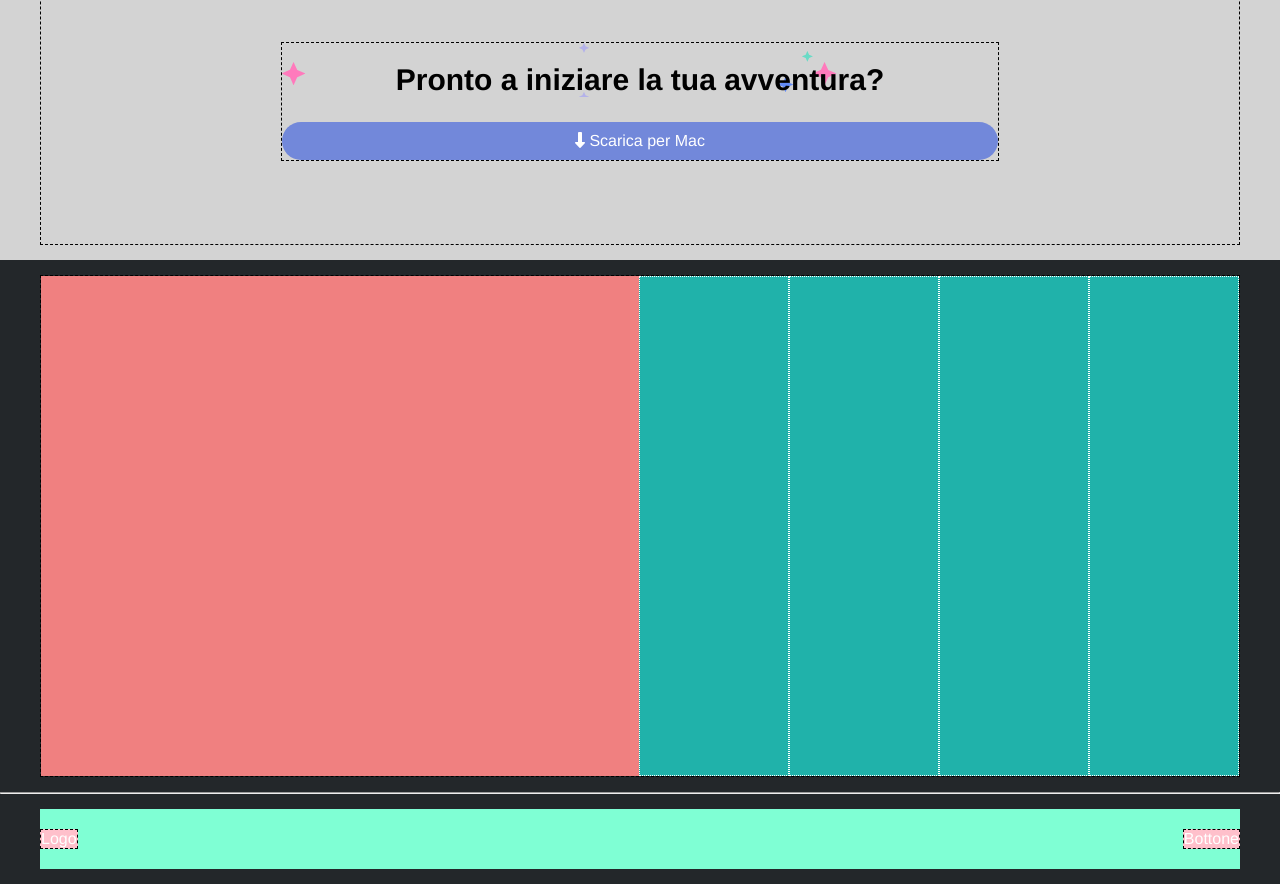
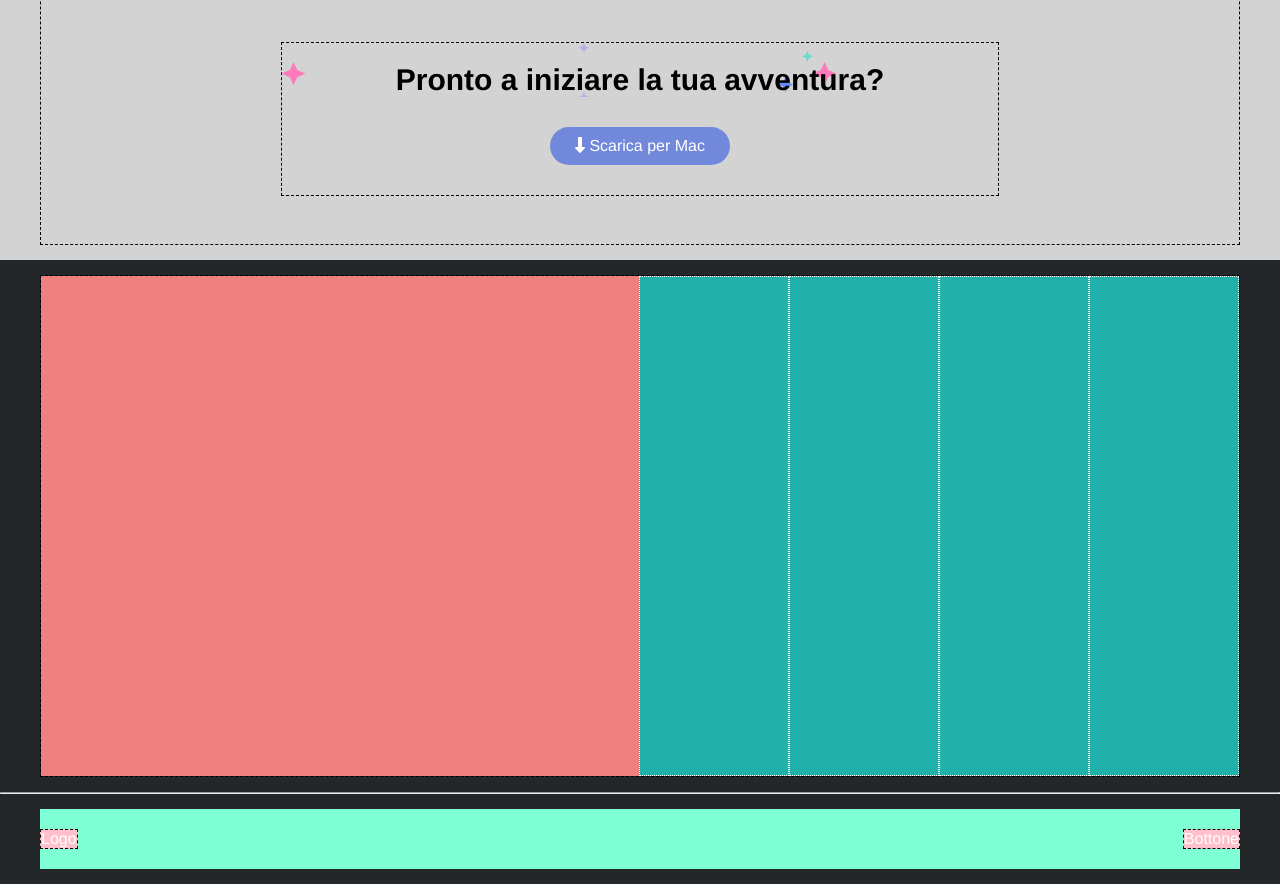
Before and after one commit to alemalagni/htmlcss-discord, a plain HTML site: page index.html in a window 1280 px wide. Shown: the part 2642-3526 px from the top of the page. Drawn offline with Linux system fonts and the light colour scheme.

Commit message:
fix: style margin

```diff
--- a/css/style.css
+++ b/css/style.css
@@ -129,8 +129,9 @@ section{
 
 .login.ichi{
     background-color: #7288da;
-    margin-top: 25px;
+    margin: 30px auto;
     text-align: center;
+    width: 25%;
 }
 
 /* Footer Nav */
```
